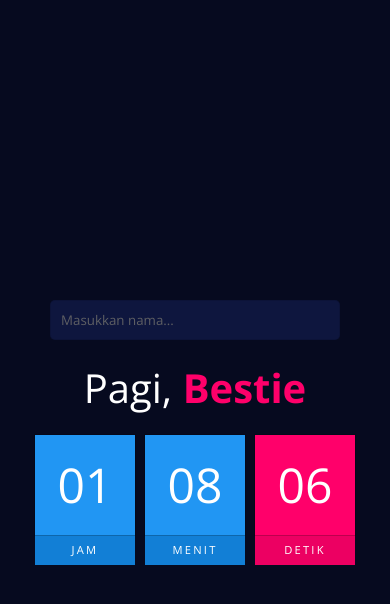
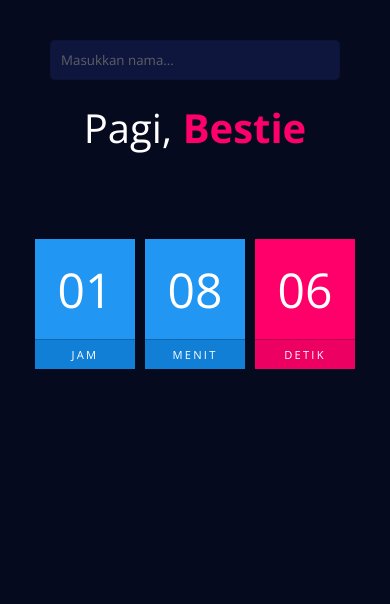
Before and after one commit to fsholehan/fsholehan.github.io, a website: page index.html in a window 390 px wide. Drawn offline with nearby package versions, Linux system fonts and the light colour scheme.

Commit message:
Update style.css

```diff
--- a/style.css
+++ b/style.css
@@ -103,3 +103,13 @@ body {
   color: #fff;
   cursor: pointer;
 } */
+
+@media (max-width: 768px) {
+  .container {
+    align-items: start;
+    margin-top: 20px;
+  }
+  .clock #time {
+    margin-top: 4em;
+  }
+}
```
